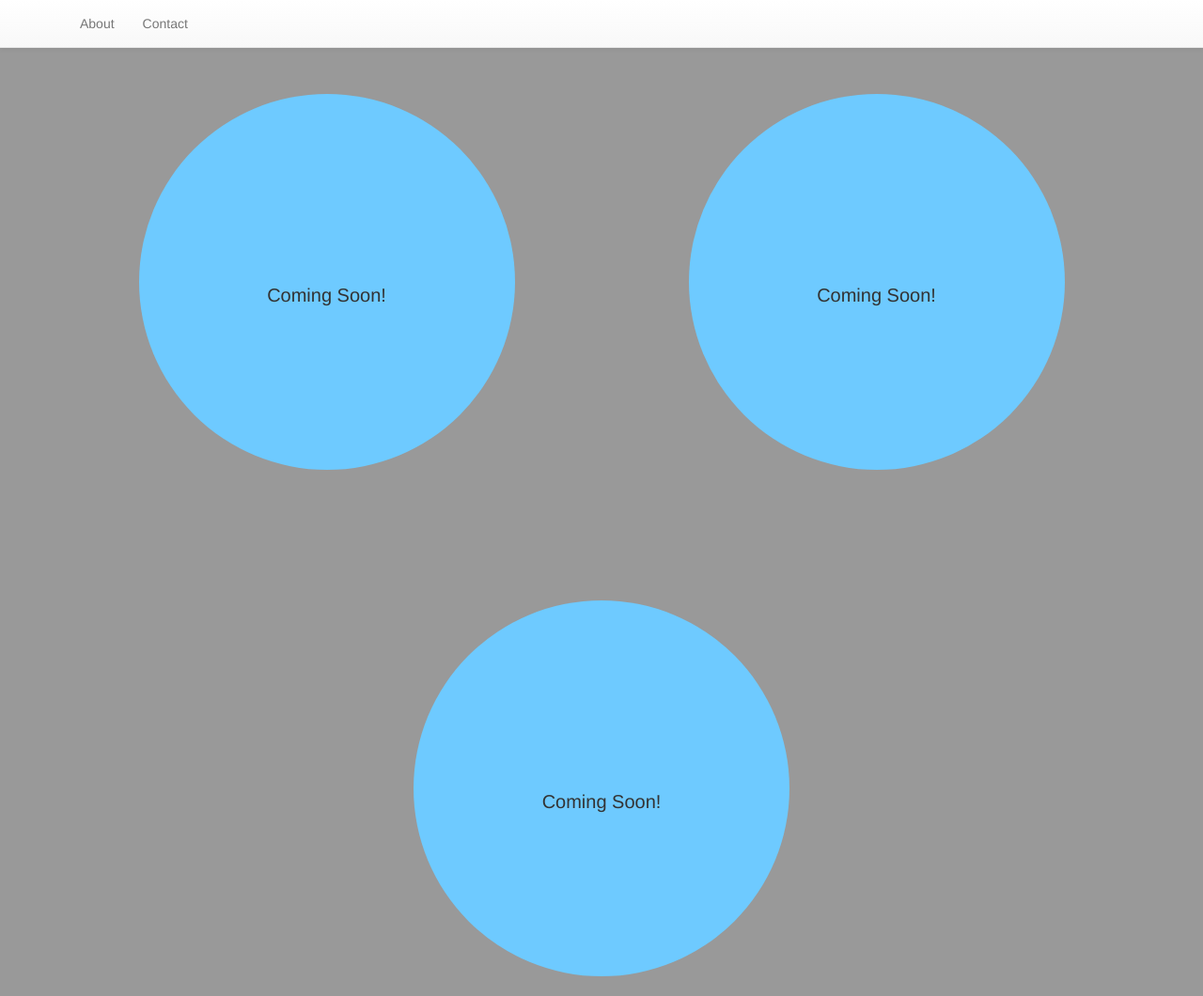
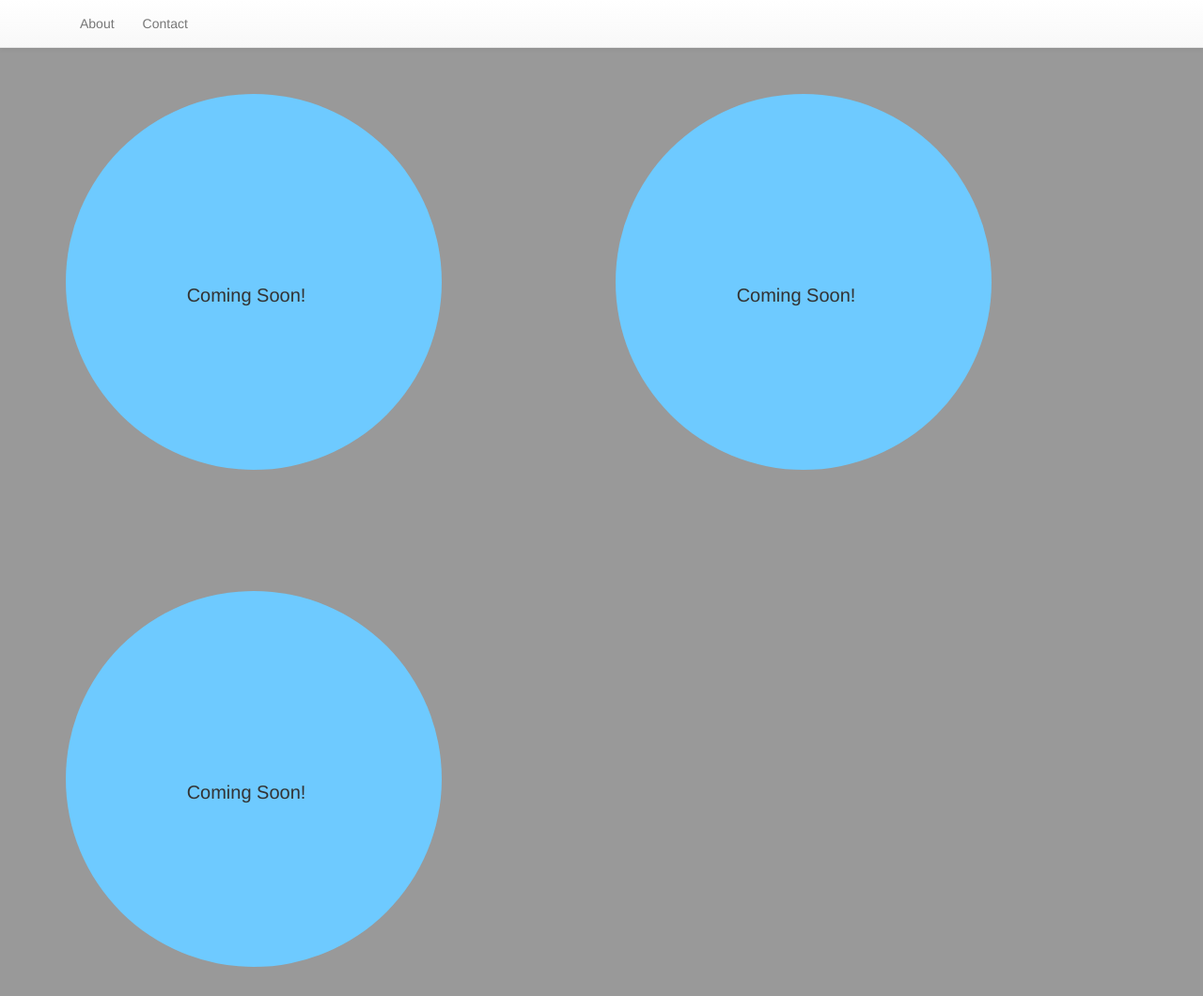
Before and after one commit to ehaas24/Website, a plain HTML site: page index.html in a window 1280 px wide. Shown: the top 1060 px of the page at 94% size. Drawn offline with nearby package versions, Linux system fonts and the light colour scheme.

Commit message:
Port Placement
Updated port layout, imperfect changes

```diff
--- a/css/main.css
+++ b/css/main.css
@@ -9,32 +9,61 @@
 }
 
 
-
+/* This styles 0 - 480px viewports */
 img {
-  width:80vw;
-  height:80vw;
+  width:70vw;
+  height:70vw;
 }
 .portTitle {
   position: relative;
+  text-align: center;
   top: -40vw;
   font-size: 20px;
 }
+.left {
+  text-align:center;
+}
 
-/*@media screen and (min-width: 480px) {
+.right {
+  text-align:center;
+}
+
+@media screen and (min-width: 480px) {
+  .port {
+    width:80vw;
+  }
   img {
-    width:30vw;
-    height:30vw;
+    width:80vw;
+    height:80vw;
   }
-}*/
+  .portTitle {
+    text-align: center;
+    position: relative;
+    top: -40vw;
+    font-size: 20px;
+  }
+}
+
 @media(min-width:768px){
   img {
+      width: 30vw;
+      height: 30vw;
+  }
+  .port {
     width:30vw;
-    height:30vw;
   }
   .portTitle {
-    position: relative;
-    top: -15vw;
-    font-size: 20px;
+      position: relative;
+      width: 30vw;
+      top: -15vw;
+      font-size: 20px;
+  }
+
+  .left {
+    text-align:left;
+  }
+  .right {
+    text-align:right;
   }
 }
 @media(min-width:992px){
@@ -47,11 +76,16 @@ img {
     top: -15vw;
     font-size: 20px;
   }
+
+
 }
 @media(min-width:1200px){
   img {
     width:400px;
     height:400px;
+  }
+  .port {
+    width:400px;
   }
   .portTitle {
     position: relative;
--- a/index.html
+++ b/index.html
@@ -38,29 +38,39 @@
     <div class="container">
 
         <div class="row">
-            <div class="port col-sm-6 col-xs-12 text-center">
-                <img src="./img/EmilyBlue.png" class="img-circle" alt="Tile">
-                <p class="portTitle">Coming Soon!</p>
+            <div class="col-sm-6 col-xs-12">
+                <div class="port left">
+                    <img src="./img/EmilyBlue.png" class="img-circle" alt="Tile">
+                    <p class="portTitle">Coming Soon!</p>
+                </div>
             </div>
-            <div class="port col-sm-6 col-xs-12 text-center">
-                <img src="./img/EmilyBlue.png" class="img-circle" alt="Tile">
-                <p class="portTitle">Coming Soon!</p>
+            <div class="col-sm-6 col-xs-12">
+                <div class="port right">
+                    <img src="./img/EmilyBlue.png" class="img-circle" alt="Tile">
+                    <p class="portTitle">Coming Soon!</p>
+                </div>
             </div>
         </div>
         <div class="row">
-            <div class="port col-xs-12 text-center">
-                <img src="./img/EmilyBlue.png" class="img-circle" alt="Tile">
-                <p class="portTitle">Coming Soon!</p>
+            <div class="col-xs-12 text-center">
+                <div class="port">
+                    <img src="./img/EmilyBlue.png" class="img-circle" alt="Tile">
+                    <p class="portTitle">Coming Soon!</p>
+                </div>
             </div>
         </div>
         <div class="row">
-            <div class="port col-sm-6 col-xs-12 text-center">
-                <img src="./img/EmilyBlue.png" class="img-circle" alt="Tile">
-                <p class="portTitle">Coming Soon!</p>
+            <div class="col-sm-6 col-xs-12 text-center">
+                <div class="port left">
+                    <img src="./img/EmilyBlue.png" class="img-circle" alt="Tile">
+                    <p class="portTitle">Coming Soon!</p>
+                </div>
             </div>
             <div class="port col-sm-6 col-xs-12 text-center">
-                <img src="./img/EmilyBlue.png" class="img-circle" alt="Tile">
-                <p class="portTitle">Coming Soon!</p>
+                <div class="port right">
+                    <img src="./img/EmilyBlue.png" class="img-circle" alt="Tile">
+                    <p class="portTitle">Coming Soon!</p>
+                </div>
             </div>
         </div>
 </body>
```
